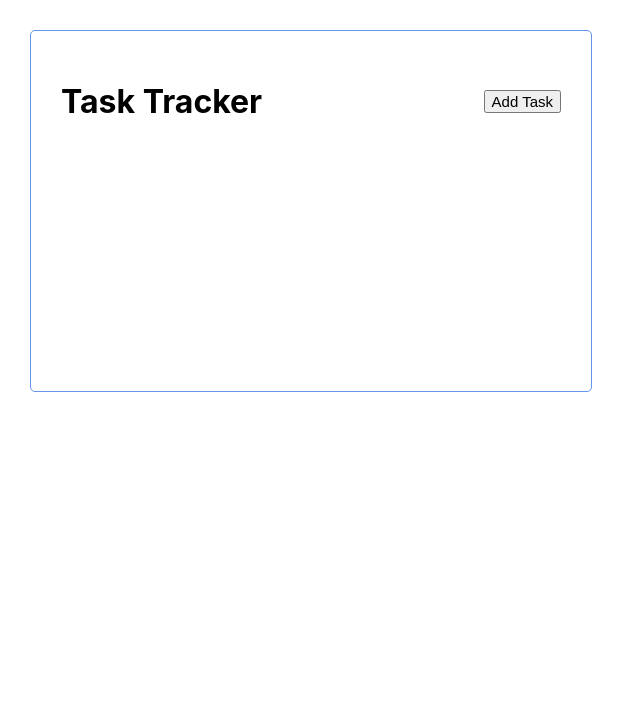
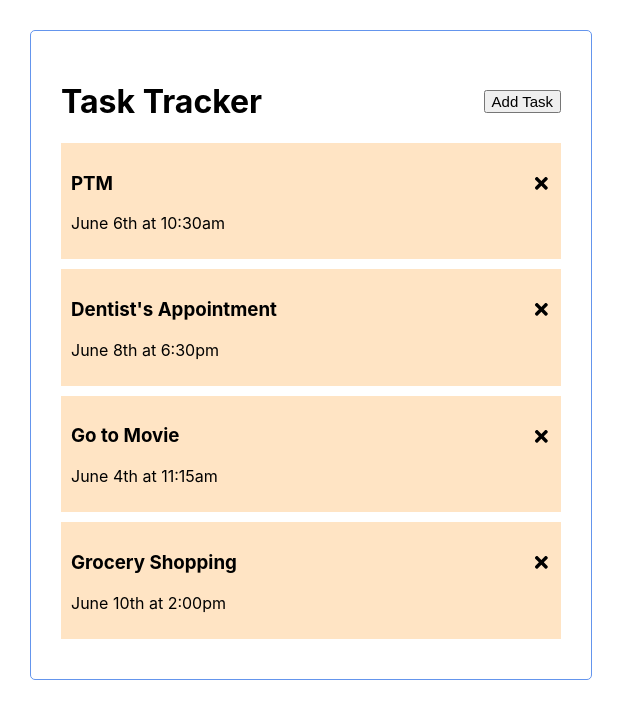
Before and after one commit to nehawalimbe/ReactPractice, a React (Create React App) app in the folder react-task-tracker/: page / in a window 1280 px wide. Shown: the top 718 px of the page, without its empty margins (0-640 px from the left). Built offline with nearby package versions, Linux system fonts and the light colour scheme.

Commit message:
Create Task. Delete Task.

```diff
--- a/react-task-tracker/package.json
+++ b/react-task-tracker/package.json
@@ -8,6 +8,7 @@
     "@testing-library/user-event": "^13.5.0",
     "react": "^18.2.0",
     "react-dom": "^18.2.0",
+    "react-icons": "^4.9.0",
     "react-scripts": "5.0.1",
     "web-vitals": "^2.1.4"
   },
--- a/react-task-tracker/src/App.js
+++ b/react-task-tracker/src/App.js
@@ -1,10 +1,42 @@
 import './App.css';
-import Header  from './components/Header';
+import Header from './components/Header';
+import Tasks from './components/Tasks';
+import { useState } from 'react';
+
 
 function App() {
+  const [tasks, setTask] = useState([{
+    id: 1,
+    text: 'PTM',
+    day: 'June 6th at 10:30am',
+    reminder: true,
+  }, {
+    id: 2,
+    text: "Dentist's Appointment",
+    day: 'June 8th at 6:30pm',
+    reminder: true,
+  }, {
+    id: 3,
+    text: 'Go to Movie',
+    day: 'June 4th at 11:15am',
+    reminder: true,
+  }, {
+    id: 4,
+    text: 'Grocery Shopping',
+    day: 'June 10th at 2:00pm',
+    reminder: true,
+  }]);
+
+  const deleteTask = (id) => {
+    console.log('delete ->', id);
+    setTask(tasks.filter((task)=> {
+      return task.id !== id;
+    }));
+  }
   return (
     <div className="container">
-      <Header title='Task Tracker'/>
+      <Header title='Task Tracker' />
+      <Tasks tasks={tasks} onDelete={deleteTask}></Tasks>
     </div>
   );
 }
--- /dev/null
+++ b/react-task-tracker/src/components/Task.js
@@ -0,0 +1,15 @@
+import {FaTimes} from 'react-icons/fa'
+function Task({task, onDelete}) {
+    return (<div className="task">
+        <h3 key={task.id}>
+            {task.text}
+            <FaTimes onClick={()=> {
+                onDelete(task.id)
+            }}></FaTimes>
+        </h3>
+
+        <p>{task.day}</p>
+    </div>);
+}
+
+export default Task;
--- /dev/null
+++ b/react-task-tracker/src/components/Tasks.js
@@ -0,0 +1,11 @@
+
+import Task from "./Task";
+
+function Tasks({tasks, onDelete}) {
+    return (<div>
+        {tasks.map(element => (
+            <Task task={element} onDelete={onDelete}></Task>
+        ))}
+    </div>);
+}
+export default Tasks;
--- a/react-task-tracker/src/index.css
+++ b/react-task-tracker/src/index.css
@@ -30,3 +30,15 @@ code {
 .btn {
   font-size: 15px;
 }
+
+.task {
+  background-color: bisque;
+  padding: 10px;
+  margin-bottom: 10px;
+}
+
+.task h3 {
+  display: flex;
+  justify-content: space-between;
+  align-items: center;
+}
```
Also changed, not shown: 2 other files (tests, documents, lock files or other folders).
